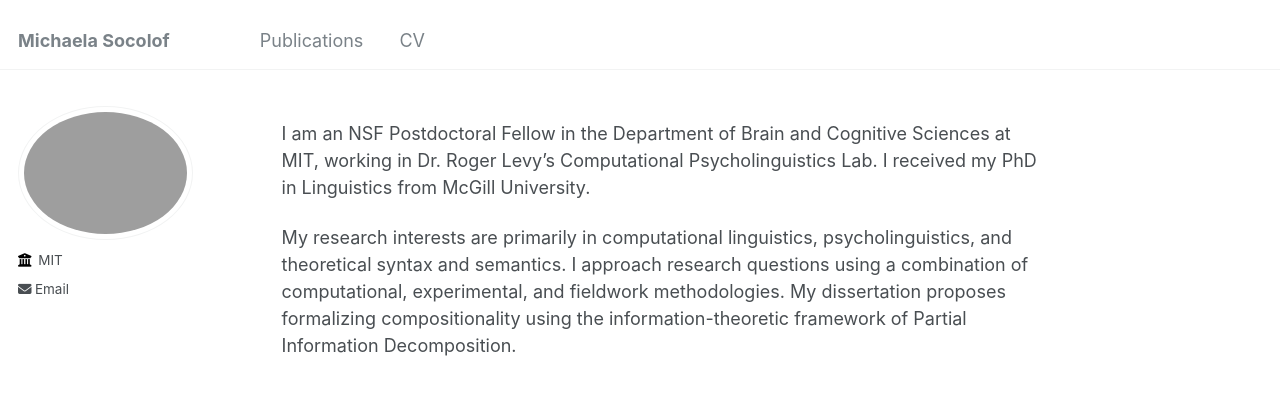
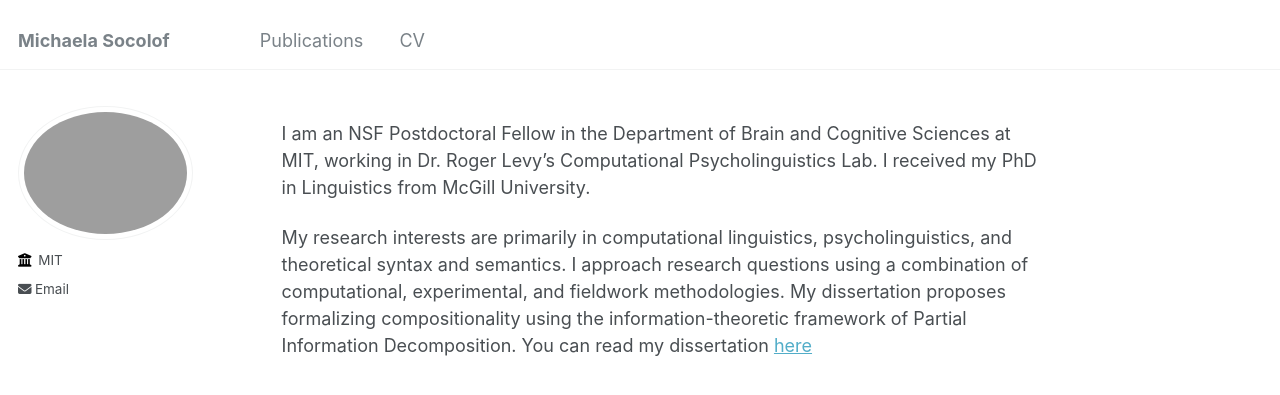
Before and after one commit to michaelasocolof/michaelasocolof.github.io, a Jekyll site: the page built from _pages/about.md, in a window 1280 px wide. Shown: the top 395 px of the page. Built offline with Jekyll 4.4.1, drawn with Linux system fonts in a browser that asks for light colours.

Commit message:
Update about.md

```diff
--- a/_pages/about.md
+++ b/_pages/about.md
@@ -9,4 +9,4 @@ redirect_from:
 
 I am an NSF Postdoctoral Fellow in the Department of Brain and Cognitive Sciences at MIT, working in Dr. Roger Levy's Computational Psycholinguistics Lab. I received my PhD in Linguistics from McGill University.
 
-My research interests are primarily in computational linguistics, psycholinguistics, and theoretical syntax and semantics. I approach research questions using a combination of computational, experimental, and fieldwork methodologies. My dissertation proposes formalizing compositionality using the information-theoretic framework of Partial Information Decomposition.
+My research interests are primarily in computational linguistics, psycholinguistics, and theoretical syntax and semantics. I approach research questions using a combination of computational, experimental, and fieldwork methodologies. My dissertation proposes formalizing compositionality using the information-theoretic framework of Partial Information Decomposition. You can read my dissertation <a class="page-link" href="/files/dissertation.pdf" target="_blank">here</a>
```
